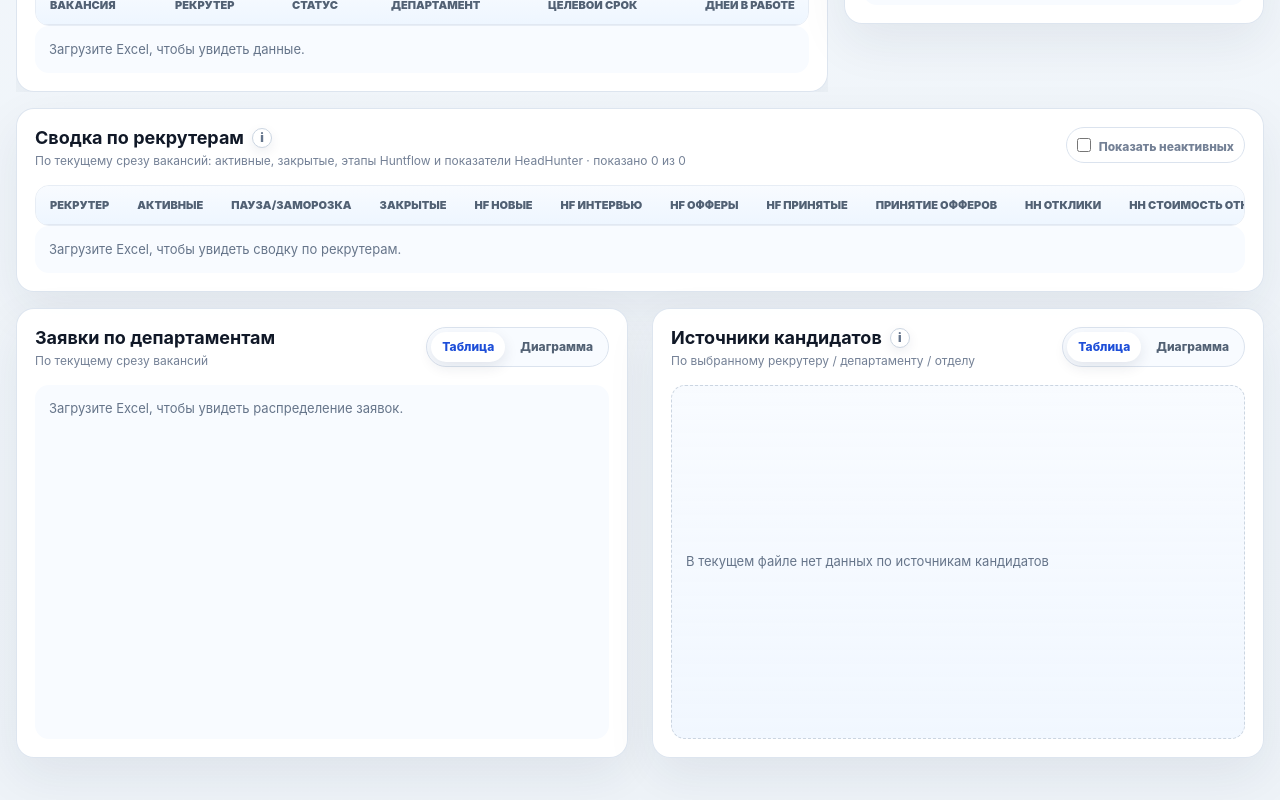
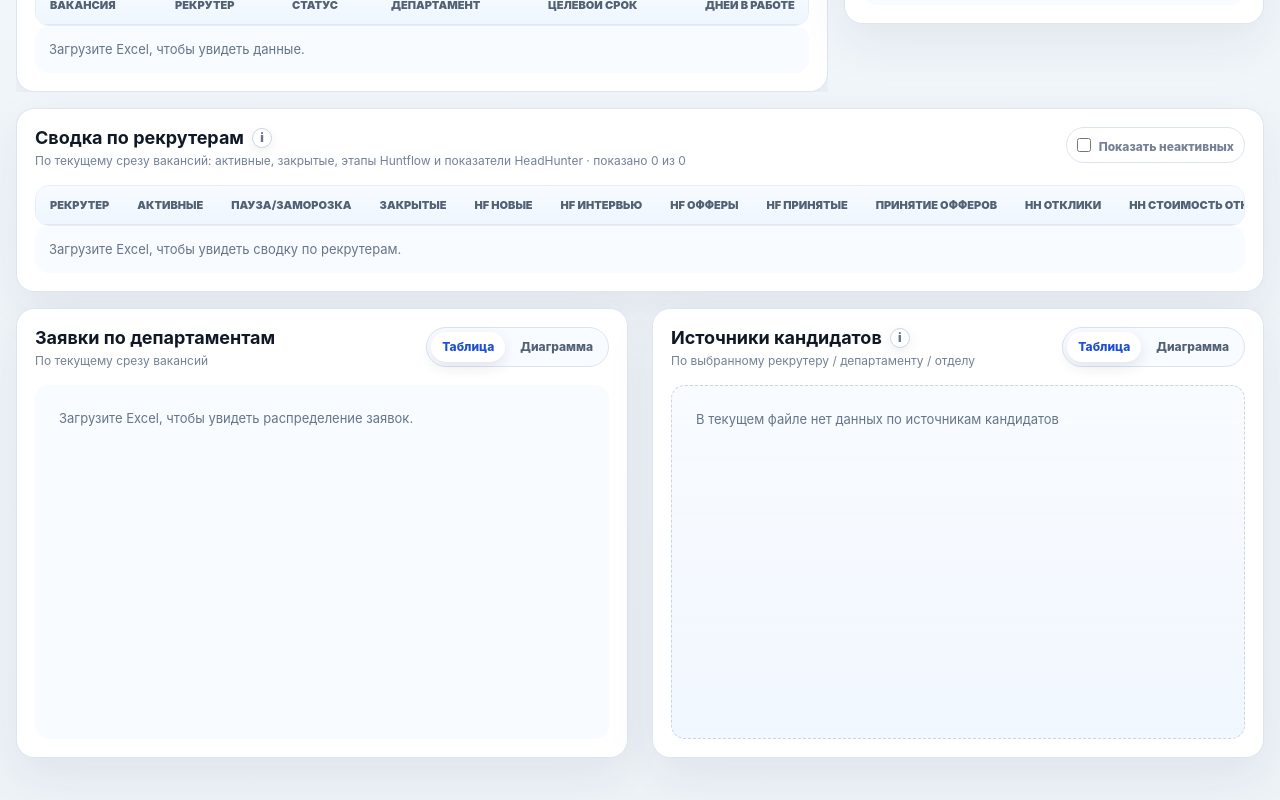
Before and after one commit to AN684-beep/hr-recruiting-analytics-dashboard, a React (Vite) app: page / in a window 1280 px wide. Shown: the part 1583-2383 px from the top of the page. Built offline with nearby package versions, Linux system fonts and the light colour scheme.

Commit message:
Polish dashboard copy and empty states

```diff
--- a/src/styles.css
+++ b/src/styles.css
@@ -240,6 +240,10 @@ p {
   white-space: nowrap;
 }
 
+.inline-info-label .info-tooltip {
+  flex: 0 0 auto;
+}
+
 .segmented-with-info {
   flex-shrink: 0;
 }
@@ -1773,6 +1777,13 @@ tbody tr.selected-row td {
   align-self: stretch;
 }
 
+.analytics-lower-grid .empty-state {
+  align-content: start;
+  justify-content: start;
+  padding: 24px;
+  color: #66758a;
+}
+
 .analytics-lower-grid .table-wrap {
   overflow-y: auto;
   overflow-x: auto;
@@ -1863,8 +1874,6 @@ tbody tr.selected-row td {
 }
 
 .sources-empty {
-  min-height: 170px;
-  align-content: center;
   border: 1px dashed #cbd5e1;
   background:
     linear-gradient(180deg, rgba(248, 251, 255, 0.96), rgba(239, 246, 255, 0.86));
```
